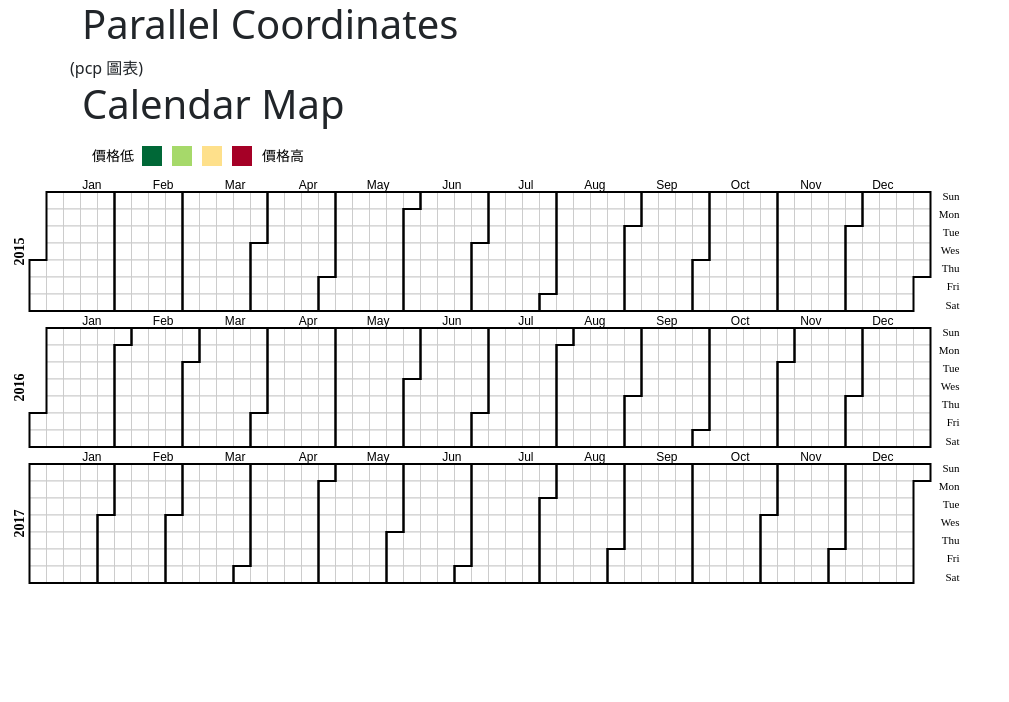
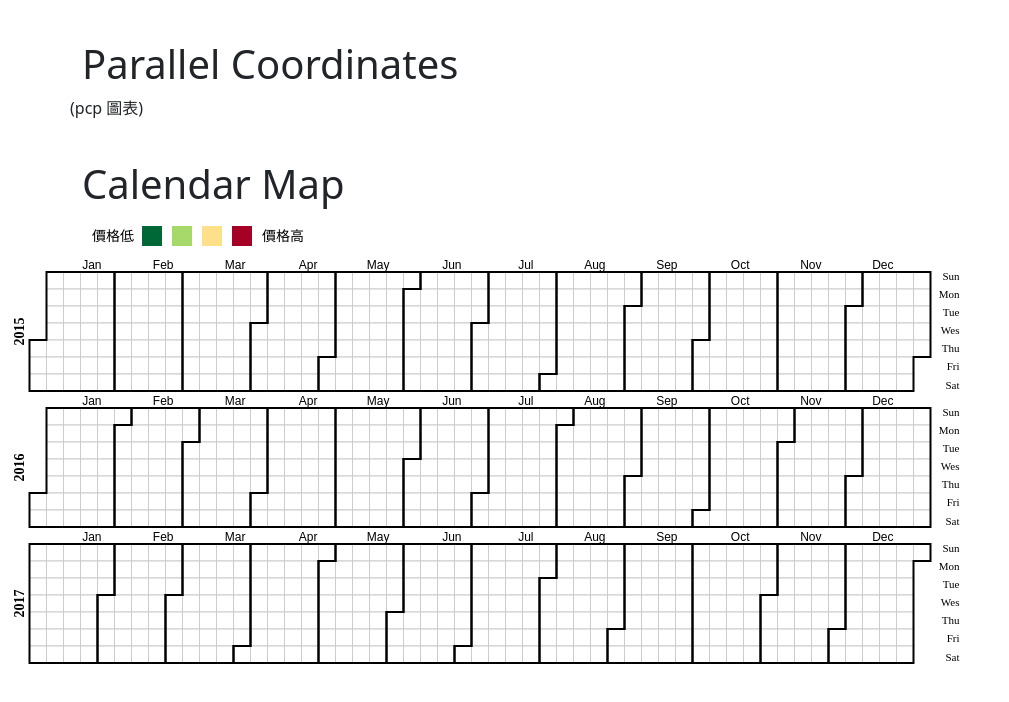
Before and after one commit to winniehsuanyuan/2020VIS, a plain HTML site: page weather.html in a window 1280 px wide. Shown: the whole page, without its empty margins (0-1009 px from the left). Drawn offline with nearby package versions, Linux system fonts and the light colour scheme; no server answers.

Commit message:
feat(interface): add interface.css

```diff
--- /dev/null
+++ b/css/interface.css
@@ -0,0 +1,3 @@
+h1 {
+    margin-top: 5vh;
+}
```
Also changed, not shown: analysis.html (+1 -1 lines).
